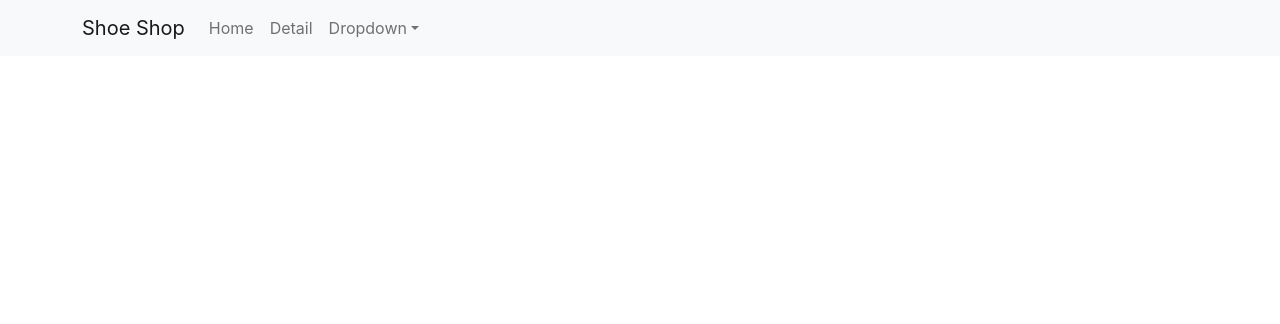
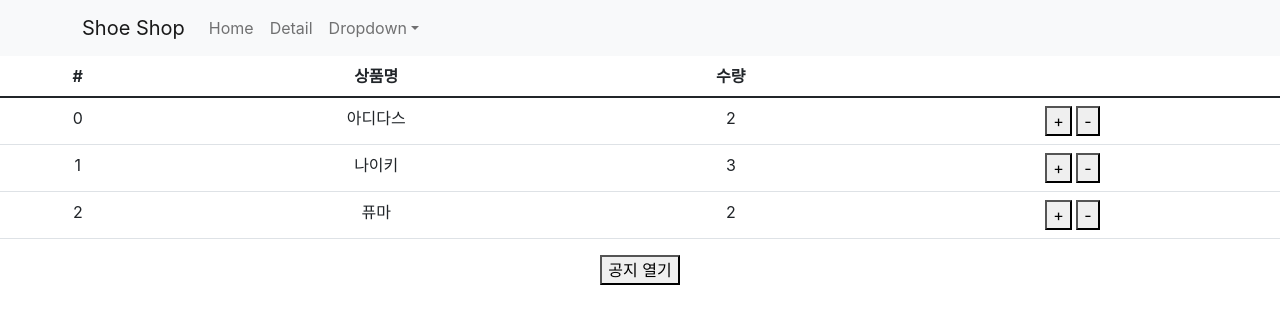
Before and after one commit to pjh1011409/React-practice, a React (Create React App) app in the folder shop/: page /cart in a window 1280 px wide. Shown: the top 324 px of the page. Built offline with nearby package versions, Linux system fonts and the light colour scheme.

Commit message:
Redux_Done

```diff
--- a/shop/package.json
+++ b/shop/package.json
@@ -12,9 +12,11 @@
     "react": "^17.0.2",
     "react-bootstrap": "^2.2.1",
     "react-dom": "^17.0.2",
+    "react-redux": "^7.2.6",
     "react-router-dom": "5.2.0",
     "react-scripts": "5.0.0",
     "react-transition-group": "^4.4.2",
+    "redux": "^4.1.2",
     "styled-components": "^5.3.3",
     "web-vitals": "^2.1.4"
   },
--- a/shop/src/App.js
+++ b/shop/src/App.js
@@ -1,31 +1,27 @@
-import './App.css';
-import {Navbar,Container, Nav, NavDropdown, Button } from 'react-bootstrap';
-import React, {useState, useEffect, useContext} from 'react';
-import Data from './data';
-import Detail from './Detail'
-import axios from 'axios';
-import {BrowserRouter, Link, Route, Switch} from 'react-router-dom';
+import "./App.css";
+import { Navbar, Container, Nav, NavDropdown, Button } from "react-bootstrap";
+import React, { useState, useEffect, useContext } from "react";
+import Data from "./data";
+import Detail from "./Detail";
+import Cart from './Cart'
+import axios from "axios";
+import {  Link, Route, Switch } from "react-router-dom";
 
 let 재고context = React.createContext();
 
 function App() {
-
-      let [shoes,shoes변경] = useState(Data);
-      let [재고, 재고변경] = useState([10,11,12]);
+  let [shoes, shoes변경] = useState(Data);
+  let [재고, 재고변경] = useState([10, 11, 12]);
 
   return (
     <div className="App">
-
-
-          <BrowserRouter>
-
         <Navigation></Navigation>
         <Switch>
           {/* 메인페이지 */}
           <Route exact path="/">
             <Post></Post>
             <재고context.Provider value={재고}>
-                <Shoes shoes={shoes} shoes변경 = {shoes변경}></Shoes>
+              <Shoes shoes={shoes} shoes변경={shoes변경}></Shoes>
             </재고context.Provider>
           </Route>
 
@@ -34,42 +30,52 @@ function App() {
             <Detail shoes={shoes} 재고={재고} 재고변경={재고변경}></Detail>
           </Route>
 
-
+          {/* 장바구니 페이지 */}
+          <Route path="/cart">
+            <Cart></Cart>
+          </Route>
         </Switch>
-          </BrowserRouter>
     </div>
   );
 }
-        function Navigation(){
-          return(
+function Navigation() {
+  return (
     <Navbar bg="light" expand="lg">
       <Container>
         <Navbar.Brand href="#home">Shoe Shop</Navbar.Brand>
         <Navbar.Toggle aria-controls="basic-navbar-nav" />
         <Navbar.Collapse id="basic-navbar-nav">
           <Nav className="me-auto">
-                  <Nav.Link as = {Link} to="/">Home </Nav.Link>
-                  <Nav.Link as= {Link} to="/detail">Detail </Nav.Link>
+            <Nav.Link as={Link} to="/">
+              Home{" "}
+            </Nav.Link>
+            <Nav.Link as={Link} to="/detail">
+              Detail{" "}
+            </Nav.Link>
             <NavDropdown title="Dropdown" id="basic-nav-dropdown">
               <NavDropdown.Item href="#action/3.1">Action</NavDropdown.Item>
-                    <NavDropdown.Item href="#action/3.2">Another action</NavDropdown.Item>
+              <NavDropdown.Item href="#action/3.2">
+                Another action
+              </NavDropdown.Item>
               <NavDropdown.Item href="#action/3.3">Something</NavDropdown.Item>
               <NavDropdown.Divider />
-                    <NavDropdown.Item href="#action/3.4">Separated link</NavDropdown.Item>
+              <NavDropdown.Item href="#action/3.4">
+                Separated link
+              </NavDropdown.Item>
             </NavDropdown>
           </Nav>
         </Navbar.Collapse>
       </Container>
     </Navbar>
-          )
+  );
 }
-        function Post(){
-          return(
-           <div className='jumbotron'>
+function Post() {
+  return (
+    <div className="jumbotron">
       <h1>20% Season Off</h1>
       <p>
-            This is a simple hero unit, a simple jumbotron-style component for calling
-            extra attention to featured content or information.
+        This is a simple hero unit, a simple jumbotron-style component for
+        calling extra attention to featured content or information.
       </p>
       <p>
         <Button variant="secondary" size="sm">
@@ -77,60 +83,62 @@ function App() {
         </Button>
       </p>
     </div>
-          )
+  );
 }
-        function Shoes(props){
+function Shoes(props) {
+  let [로딩중, 로딩중변경] = useState(false);
+  let [로딩성공, 로딩성공변경] = useState(false);
+  let [로딩실패, 로딩실패변경] = useState(false);
 
-          let [로딩중,로딩중변경] = useState(false);
-          let [로딩성공,로딩성공변경] = useState(false);
-          let [로딩실패,로딩실패변경] = useState(false);
-
-          return(
-              <div className='container'>
-              <div className='row'>
-                {
-                  props.shoes.map((a,i)=>{
-                    return(
-                      <div className='col-md-4' key={i}>
-                      <img src= {"https://codingapple1.github.io/shop/shoes" + (i+1)+ ".jpg"} width="100%"/>
+  return (
+    <div className="container">
+      <div className="row">
+        {props.shoes.map((a, i) => {
+          return (
+            <div className="col-md-4" key={i}>
+              <img
+                src={
+                  "https://codingapple1.github.io/shop/shoes" + (i + 1) + ".jpg"
+                }
+                width="100%"
+              />
               <h4>{props.shoes[i].title}</h4>
               <p>{props.shoes[i].content}</p>
               <p>{props.shoes[i].price}</p>
-                      <Test i = {i}></Test>
+              <Test i={i}></Test>
             </div>
-                    )
-                  })
-                }
+          );
+        })}
       </div>
-                        { 로딩중 === true ? <div>로딩중입니다.</div>: null }
-                        { 로딩성공 === true ? <div>로딩성공입니다.</div> : null }
-                        { 로딩실패 === true ? <div>로딩실패입니다.</div>  : null }
-                    <button className='btn btn-primary' onClick ={()=> {
-                        로딩중변경(true)
-                      axios.get('https://codingapple1.github.io/shop/data2.json')
-                      .then((result)=>{
+      {로딩중 === true ? <div>로딩중입니다.</div> : null}
+      {로딩성공 === true ? <div>로딩성공입니다.</div> : null}
+      {로딩실패 === true ? <div>로딩실패입니다.</div> : null}
+      <button
+        className="btn btn-primary"
+        onClick={() => {
+          로딩중변경(true);
+          axios
+            .get("https://codingapple1.github.io/shop/data2.json")
+            .then((result) => {
               로딩중변경(false);
               로딩성공변경(true);
-                        props.shoes변경([...props.shoes, ...result.data ]);
+              props.shoes변경([...props.shoes, ...result.data]);
             })
-                      .catch(()=>{
-                        로딩중변경(false)
-                        로딩실패변경(true)
-                      })
-                    }}>더보기</button>
-
-
+            .catch(() => {
+              로딩중변경(false);
+              로딩실패변경(true);
+            });
+        }}
+      >
+        더보기
+      </button>
     </div>
-
-          )
+  );
 }
-        function Test(props){
+function Test(props) {
   let 재고 = useContext(재고context);
 
-          return(
-            <p>{재고[props.i]}</p>
-
-          )
+  return <p>{재고[props.i]}</p>;
 }
 
 export default App;
--- /dev/null
+++ b/shop/src/Cart.js
@@ -0,0 +1,63 @@
+import React from "react";
+import { Table } from "react-bootstrap";
+import { connect, useSelector, useDispatch } from "react-redux";
+
+function Cart(props) {
+
+    let state = useSelector((state)=>state);
+    let dispatch = useDispatch();
+
+  return (
+    <div>
+    <Table responsive>
+      <thead>
+        <tr>
+          <th>#</th>
+          <th>상품명</th>
+          <th>수량</th>
+        </tr>
+      </thead>
+      <tbody>
+        {state.reducer.map((a, i) => {
+          return (
+            <tr key={i}>
+              <td>{a.id}</td>
+              <td>{a.name}</td>
+              <td>{a.quan}</td>
+              <td>
+                <button onClick={() => {dispatch({ type: "수량증가"});}}>+</button>
+                &nbsp;
+                <button onClick={() => {dispatch({ type: "수량감소" });}}>-</button>
+              </td>
+            </tr>
+          );
+        })}
+      </tbody>
+    </Table>
+        { props.alert === true
+            ?
+        <div className="my-alert">
+            <p>지금구매하시면 신규할인 20%</p>
+            <button onClick={()=>{props.dispatch({ type: "닫기"});}}>닫기</button>
+        </div>
+        :
+        <div>
+        <button onClick={()=>{props.dispatch({ type: "열기"});}}>공지 열기</button>
+        </div>
+        }
+    </div>
+  );
+}
+
+// function mapStateToProps(state) {
+//   return {
+//     state: state.reducer,
+//     alert: state.reducer2
+//   };
+// }
+
+// export default connect(mapStateToProps)(Cart);
+
+
+
+export default Cart;
--- a/shop/src/Detail.js
+++ b/shop/src/Detail.js
@@ -5,6 +5,7 @@ import './Detail.scss';
 import axios from 'axios';
 import {Nav} from 'react-bootstrap'
 import {CSSTransition} from 'react-transition-group';
+import { connect } from "react-redux";
 
 let 박스 = styled.div`
     padding: 20px;
@@ -29,6 +30,7 @@ function Detail(props){
 
     let [탭, 탭변경] = useState(0);
     let [효과,효과변경] = useState(false);
+    let [수량,수량변경] = useState(0);
     return(
         <div className="container">
                 <박스 >
@@ -54,7 +56,11 @@ function Detail(props){
 
                       <Info 재고={props.재고} ></Info>
 
-                  <button className="btn btn-danger" onClick={()=>{props.재고변경([9,11,12])}}>주문하기</button>
+                  <button className="btn btn-danger" onClick={()=>{
+                    props.재고변경([9,11,12])
+                    props.dispatch({type: '항목추가', payload: {id: 1, name: shoesId.title, quan: 1}});
+                    history.push('/cart');
+                    }}>주문하기</button>
                   &nbsp;
                   <button className="btn btn-danger" onClick={() =>{
                       history.push('/')
@@ -97,4 +103,13 @@ function Detail(props){
     )
   }
 
-  export default Detail;
+
+
+function mapStateToProps(state) {
+  return {
+    state: state.reducer,
+    alert: state.reducer2
+  };
+}
+
+export default connect(mapStateToProps)(Detail);
--- a/shop/src/index.js
+++ b/shop/src/index.js
@@ -1,14 +1,66 @@
-import React from 'react';
-import ReactDOM from 'react-dom';
-import './index.css';
-import App from './App';
-import reportWebVitals from './reportWebVitals';
+import React,  {useState, useEffect} from "react";
+import ReactDOM from "react-dom";
+import "./index.css";
+import App from "./App";
+import reportWebVitals from "./reportWebVitals";
+import { BrowserRouter } from "react-router-dom";
+import { Provider } from "react-redux";
+import { createStore, combineReducers} from "redux";
+
+let 초기값 = [
+  { id: 0, name: "아디다스", quan: 2 },
+  { id: 1, name: "나이키", quan: 3 },
+  { id: 2, name: "퓨마", quan: 2 },
+];
+let alert초기값 = true;
+
+function reducer(state = 초기값, 액션) {
+  if(액션.type === "항목추가"){
+    let copy = [...state];
+    copy.push(액션.payload);
+    return copy;
+    }
+
+  if (액션.type === "수량증가") {
+    let copy = [...state];
+    copy[0].quan++;
+    return copy;
+  }
+  else if(액션.type === "수량감소") {
+    let copy = [...state];
+    copy[0].quan--;
+    return copy;
+  }
+  else {
+    return state;
+  }
+}
+
+function reducer2(state = alert초기값, action){
+  if(action.type === "닫기"){
+    state= false;
+    return state;
+  }
+  else if(action.type === "열기"){
+    state= true;
+    return state;
+  }
+  else{
+    return state
+  }
+}
+
+let store = createStore(combineReducers({reducer, reducer2}));
 
 ReactDOM.render(
   <React.StrictMode>
-    <App />
+    <BrowserRouter>
+      <Provider store={store}>
+        <App />
+      </Provider>
+    </BrowserRouter>
   </React.StrictMode>,
-  document.getElementById('root')
+  document.getElementById("root")
 );
 
 // If you want to start measuring performance in your app, pass a function
```
Also changed, not shown: 1 other file (tests, documents, lock files or other folders). Lines whose indentation alone changed are shown as unchanged.
